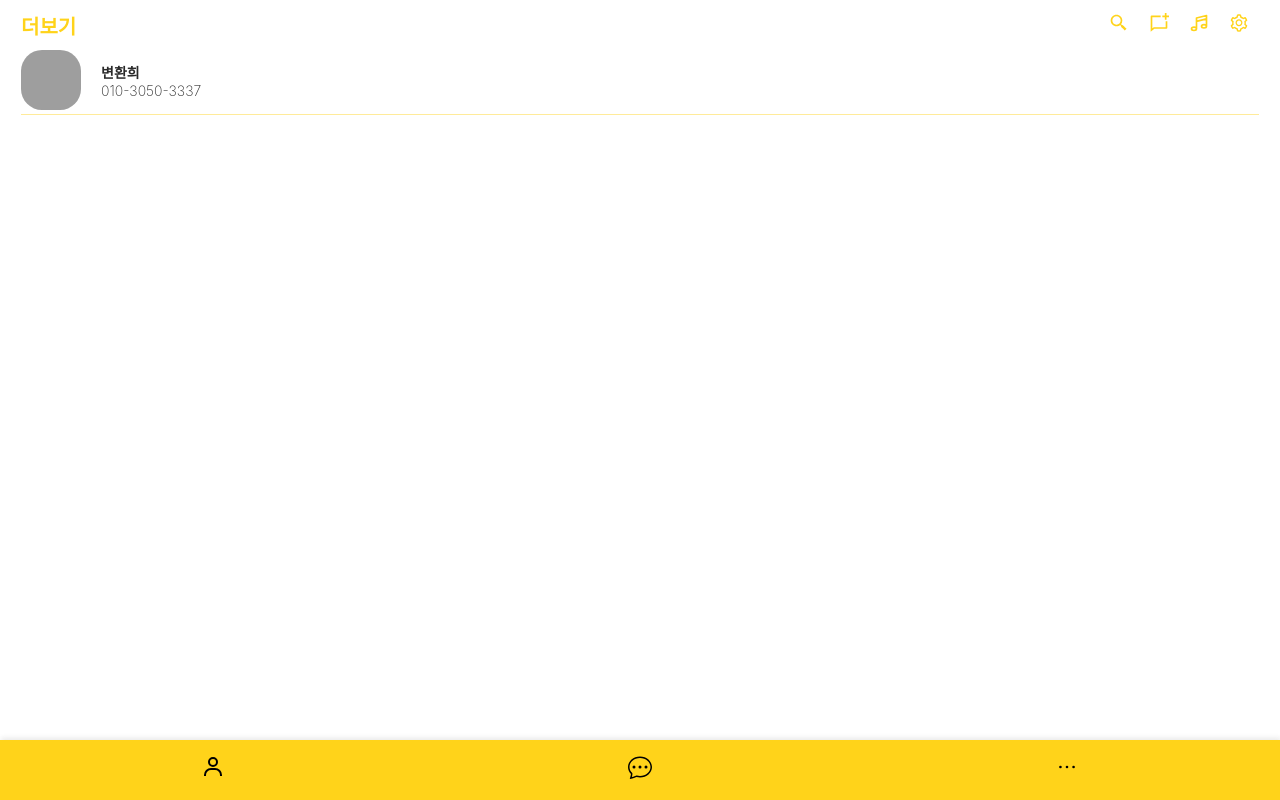
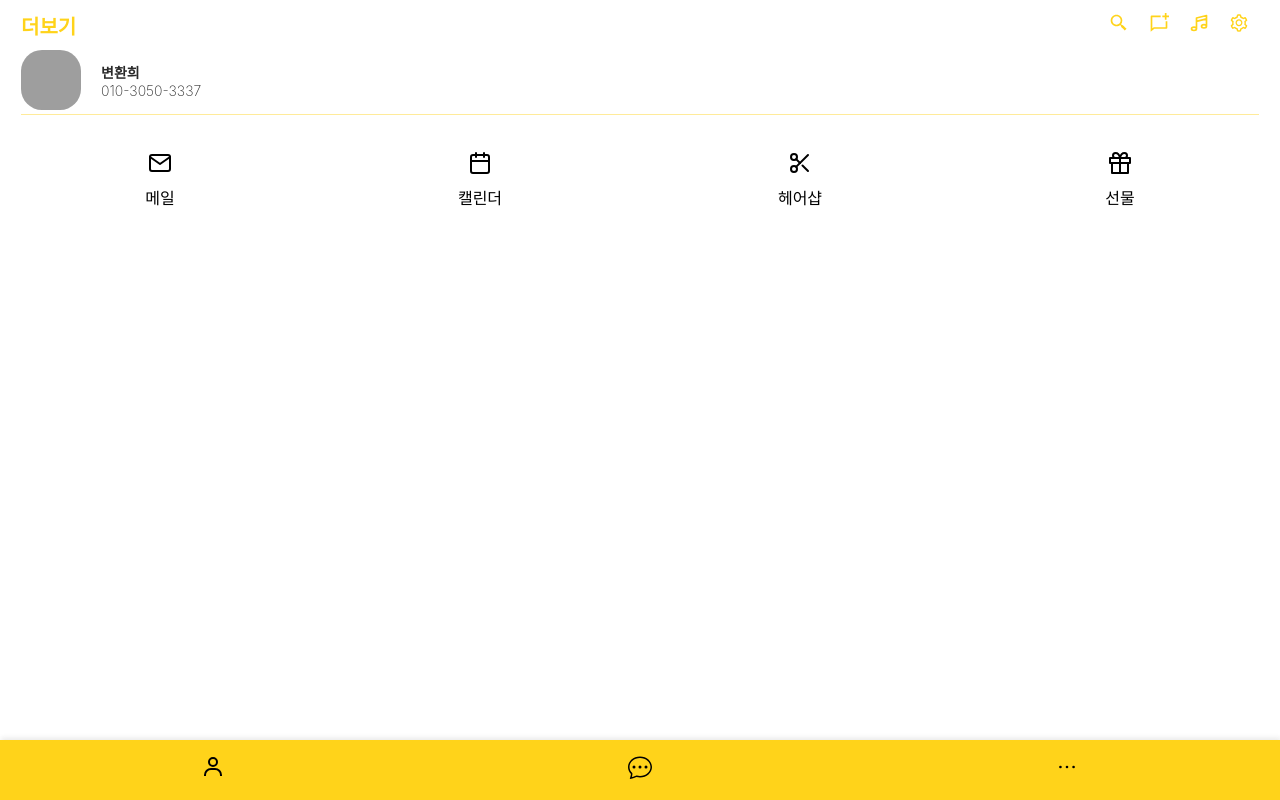
Before and after one commit to hwanyB/clonecoding_react_kakaotalk, a React (Create React App) app in the folder packages/client/: page /more in a window 1280 px wide. Built offline with nearby package versions, Linux system fonts and the light colour scheme; grey boxes are pictures that could not be loaded.

Commit message:
[client] Components styling - Seemore>IconButtonList

```diff
--- a/packages/client/src/components/SeeMore/IconButtonList.tsx
+++ b/packages/client/src/components/SeeMore/IconButtonList.tsx
@@ -1,18 +1,56 @@
 import React from 'react';
 import styled from '@emotion/styled/macro';
+import { FiMail, FiCalendar, FiScissors, FiGift } from 'react-icons/fi'
 
-// const Base = styled.div``;
-// const ImageWrapper = styled.div``;
-// const Image = styled.img``;
-// const Info = styled.div``;
-// const UserName = styled.p``;
-// const PhoneNumber = styled.p``;
+const Base = styled.div`
+    display: grid;
+    grid-template-columns: repeat(4, 3fr);
+    width: 100%;
+    margin-top: 36px;
+`;
+
+const IconButton = styled.div`
+    display: flex;
+    flex-direction: column;
+    align-items: center;
+`;
+const Icon = styled.div`
+    font-size: 24px;
+`;
+const Label = styled.div`
+    margin-top: 4px;
+`;
 
 
 
 const IconButtonList:React.FC = () => {
     return (
-        <></>
+        <Base>
+            <IconButton>
+                <Icon>
+                    <FiMail />
+                </Icon>
+                <Label>메일</Label>
+            </IconButton>
+            <IconButton>
+                <Icon>
+                    <FiCalendar />
+                </Icon>
+                <Label>캘린더</Label>
+            </IconButton>
+            <IconButton>
+                <Icon>
+                    <FiScissors />
+                </Icon>
+                <Label>헤어샵</Label>
+            </IconButton>
+            <IconButton>
+                <Icon>
+                    <FiGift />
+                </Icon>
+                <Label>선물</Label>
+            </IconButton>
+        </Base>
     )
 }
 
--- a/packages/client/src/pages/SeeMore.tsx
+++ b/packages/client/src/pages/SeeMore.tsx
@@ -1,5 +1,6 @@
 import React from 'react';
 import BottomNavigation from '../components/BottomNavigation';
+import IconButtonList from '../components/SeeMore/IconButtonList';
 import UserInfo from '../components/SeeMore/UserInfo';
 import TopNavigation from '../components/TopNavigation';
 
@@ -8,6 +9,7 @@ const SeeMore: React.FC = () => {
         <div>
             <TopNavigation title='더보기' />
             <UserInfo telNo='010-3050-3337' username='변환희' />
+            <IconButtonList />
             <BottomNavigation />
         </div>
     )
```
